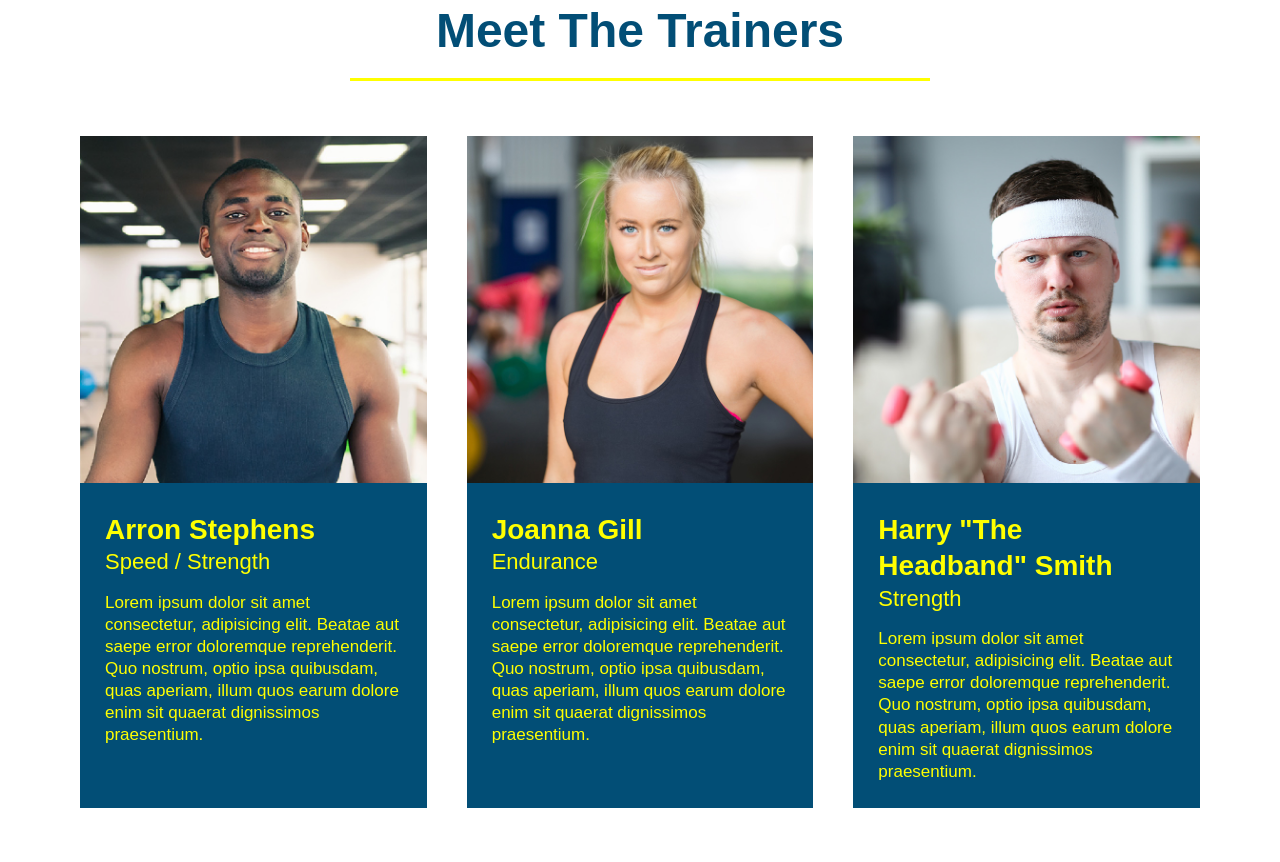
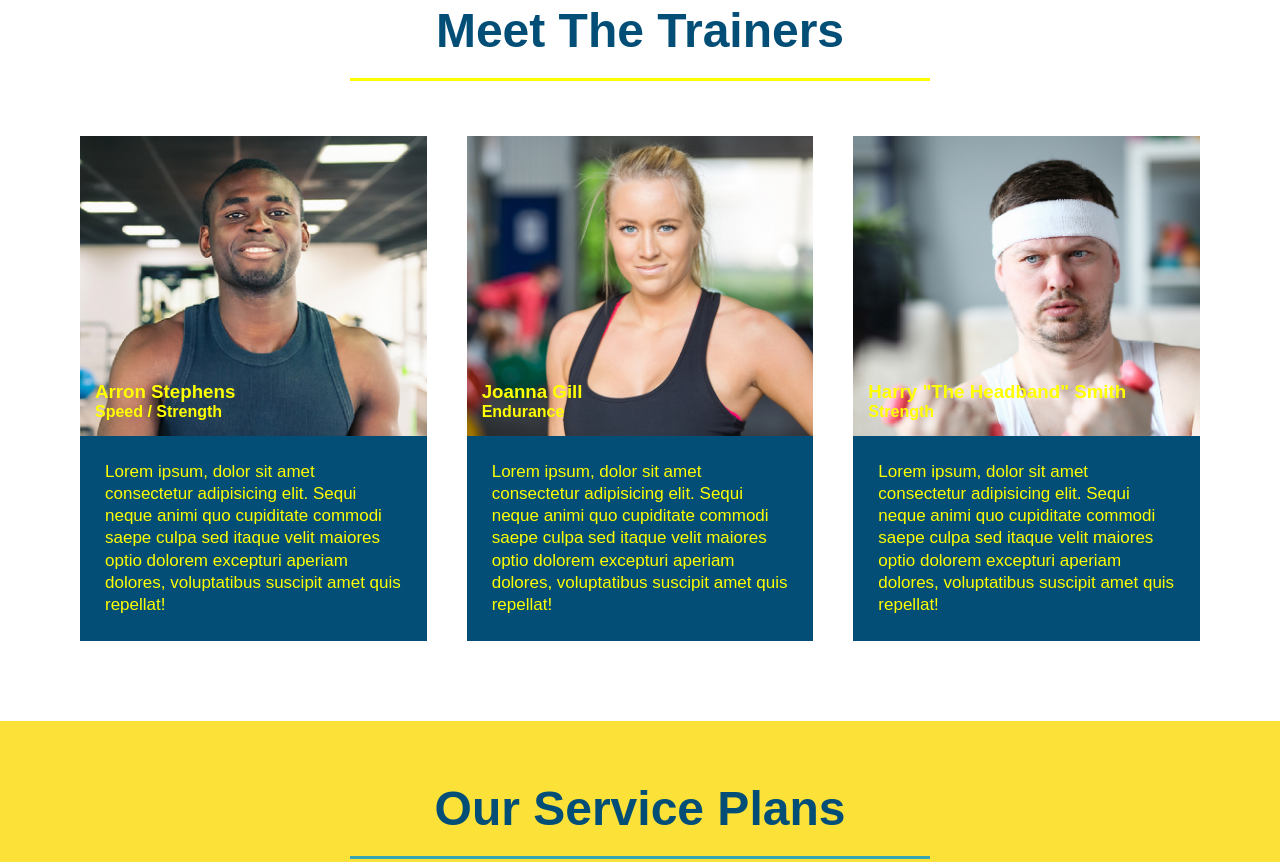
Before and after one commit to Astra97/run-buddy, a plain HTML site: page index.html in a window 1280 px wide. Shown: the part 4737-5599 px from the top of the page. Drawn offline with Linux system fonts and the light colour scheme; files whose address does not match are found by name.

```diff
--- a/assets/style.css
+++ b/assets/style.css
@@ -408,6 +408,33 @@ section {
     font-size: 17px;
 
 }
+.trainer-img {
+    width: 100%;
+    min-height:300px;
+    background-size: cover;
+    display: flex;
+    padding: 15px;
+    align-items: flex-end;
+}
+/*.trainer-img::after {
+    content: "";
+    height: 100%;
+    width: 100%;
+    background: rgba(252,225,56,0.3);
+    position: absolute;
+    top: 0;
+    left: 0;
+}*/
+.trainer-1 {
+    background-image: url(../assets/images/trainer-1.jpg);
+}
+.trainer-2 {
+    background-image: url(../assets/images/trainer-2.jpg);
+}
+.trainer-3{
+    background-image: url(../assets/images/trainer-3.jpg);
+}
+
 .contact {
 
     background: #024e76;
--- a/index.html
+++ b/index.html
@@ -159,36 +159,45 @@
            <h2 class="section-title primary-border">Meet The Trainers</h2>
             </div>
             <div class = "trainers">
-           <article class = "trainer">
-               <img src="assets/images/trainer-1.jpg" alt = "Arron Stephens in his workout clothes, ready to pump iron" />
-               <div class = "trainer-bio">
-                <h3 class = "trainer-name">Arron Stephens</h3>
-                <h4 class = "trainer-role">Speed / Strength</h4>
+                <article class="trainer">
+                    <div class="trainer-img trainer-1">
+                      <div>
+                        <h3>Arron Stephens</h3>
+                        <h4>Speed / Strength</h4>
+                      </div>
+                    </div>
+                    <div class="trainer-bio">
                       <p>
-                    Lorem ipsum dolor sit amet consectetur, adipisicing elit. Beatae aut saepe error doloremque reprehenderit. Quo nostrum, optio ipsa quibusdam, quas aperiam, illum quos earum dolore enim sit quaerat dignissimos praesentium.
+                        Lorem ipsum, dolor sit amet consectetur adipisicing elit. Sequi neque animi quo cupiditate commodi saepe culpa sed itaque velit maiores optio dolorem excepturi aperiam dolores, voluptatibus suscipit amet quis repellat!
                       </p>
                     </div>
                   </article>
 
-           <article class = "trainer">
-            <img src="assets/images/trainer-2.jpg" alt = "Joanna Gill cooling off after a workout" />
-            <div class = "trainer-bio">
-             <h3 class = "trainer-name">Joanna Gill</h3>
-             <h4 class = "trainer-role">Endurance</h4>
+                  <article class="trainer ">
+                    <div class="trainer-img trainer-2">
+                      <div>
+                        <h3>Joanna Gill</h3>
+                        <h4>Endurance</h4>
+                      </div>
+                    </div>
+                    <div class="trainer-bio">
                       <p>
-                 Lorem ipsum dolor sit amet consectetur, adipisicing elit. Beatae aut saepe error doloremque reprehenderit. Quo nostrum, optio ipsa quibusdam, quas aperiam, illum quos earum dolore enim sit quaerat dignissimos praesentium.
+                        Lorem ipsum, dolor sit amet consectetur adipisicing elit. Sequi neque animi quo cupiditate commodi saepe culpa sed itaque velit maiores optio dolorem excepturi aperiam dolores, voluptatibus suscipit amet quis repellat!
                       </p>
                     </div>
                   </article>
 
 
-            <article class = "trainer">
-            <img src="assets/images/trainer-3.jpg" alt ="Harry Smith wearing a headband and lifting comically small pink weights" />
-            <div class = "trainer-bio">
-             <h3 class = "trainer-name">Harry "The Headband" Smith</h3>
-             <h4 class = "trainer-role">Strength</h4>
+                  <article class="trainer">
+                    <div class="trainer-img trainer-3">
+                      <div>
+                        <h3>Harry "The Headband" Smith</h3>
+                        <h4>Strength</h4>
+                      </div>
+                    </div>
+                    <div class="trainer-bio">
                       <p>
-                 Lorem ipsum dolor sit amet consectetur, adipisicing elit. Beatae aut saepe error doloremque reprehenderit. Quo nostrum, optio ipsa quibusdam, quas aperiam, illum quos earum dolore enim sit quaerat dignissimos praesentium.
+                        Lorem ipsum, dolor sit amet consectetur adipisicing elit. Sequi neque animi quo cupiditate commodi saepe culpa sed itaque velit maiores optio dolorem excepturi aperiam dolores, voluptatibus suscipit amet quis repellat!
                       </p>
                     </div>
                   </article>
```
Lines whose indentation alone changed are shown as unchanged.
